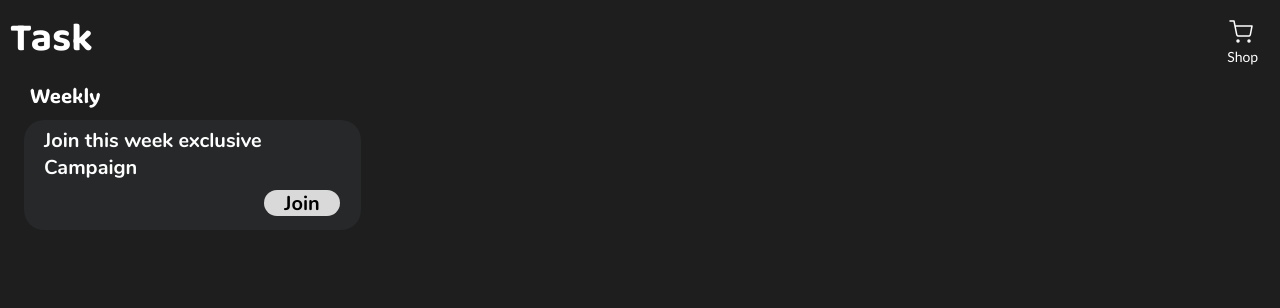
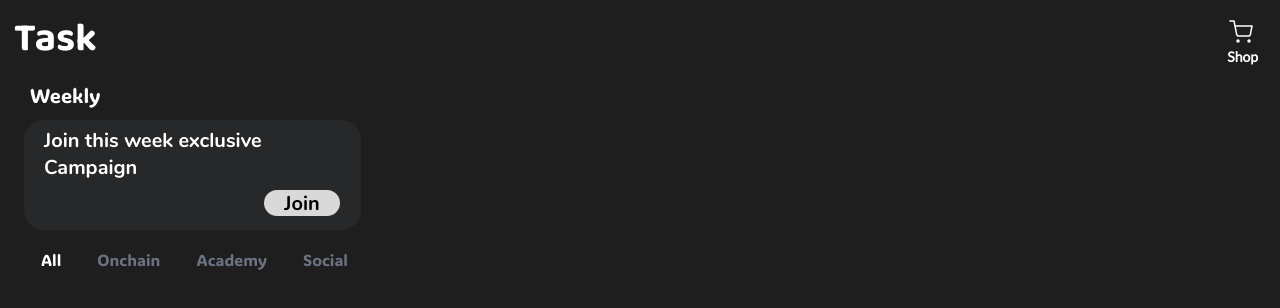
Before and after one commit to tungleanh0902/learn-to-earn-fe, a React (Vite) app: page /earn in a window 1280 px wide. Shown: the top 308 px of the page. Built offline with nearby package versions, Linux system fonts and the light colour scheme.

Commit message:
update: Task Categories

```diff
--- a/src/App.css
+++ b/src/App.css
@@ -93,3 +93,13 @@
   padding-top: 1rem;
   padding-bottom: 1rem;
 }
+
+.scroll-component {
+  width: 100%;
+  height: 100%;
+  overflow-y: auto;
+}
+
+.scroll-content{
+  /* doesn't need anything */
+}
--- a/src/App.jsx
+++ b/src/App.jsx
@@ -8,7 +8,7 @@ import Learn from "./Learn";
 import Leaderboard from "./Leaderboard";
 import Wallet from "./Wallet";
 import Layout from "./Components/Layout";
-import Navigation from "./Navigation";
+// import Navigation from "./Navigation";
 
 function App() {
   return (
--- a/src/Components/Layout.jsx
+++ b/src/Components/Layout.jsx
@@ -1,5 +1,5 @@
 import React from 'react';
-import Navigation from '../Navigation';
+import Navigation from './Navigation';
 
 const Layout = ({children}) => {
     return (
--- /dev/null
+++ b/src/Components/Task.jsx
@@ -0,0 +1,32 @@
+import React, { useState } from 'react';
+// import TaskItem from './TaskItem';
+
+const Task = () => {
+    const Categories = [
+        { name: "All" },
+        { name: "Onchain" },
+        { name: "Academy" },
+        { name: "Social"},
+    ];
+    const [active, setActive] = useState(0);
+
+    const handleClick = (index) => {
+        setActive(index);
+    }
+
+    return (
+        <div>
+            <ul className="flex space-x-1">
+                {Categories.map((category, i) => (
+                    <li key={i} className={`cursor-pointer ${active === i ? 'text-white' : 'text-gray-500'}`} onClick={() => handleClick(i)}>
+                        <a className="block px-4 py-2 font-adlam-display">
+                            {category.name}
+                        </a>
+                    </li>
+                ))}
+            </ul>
+        </div>
+    );
+};
+
+export default Task;
--- a/src/Earn.jsx
+++ b/src/Earn.jsx
@@ -2,12 +2,13 @@ import React from 'react';
 import task from './assets/task.png';
 import shoppingCart from './assets/shopping-cart.svg';
 import WeeklyCampaign from './Components/WeeklyCampaign';
+import Task from './Components/Task';
 
 const Earn = () => {
     return (
         <div className="bg-[#1e1e1e] flex flex-row w-screen">
             <div className="bg-[#1e1e1e] overflow-hidden w-screen h-screen relative">
-                <div className="absolute left-[10px] text-[40px] font-baloo font-bold text-white top-[10px]">
+                <div className="absolute left-[14px] text-[40px] font-baloo font-bold text-white top-[10px]">
                     Task
                 </div>
 
@@ -17,7 +18,7 @@ const Earn = () => {
                         alt="Shopping cart"
                         className="w-6 h-6"
                     ></img>
-                    <div className="relative top-[2px] font-lato-regular text-white text-[14px] right-[2px]">
+                    <div className="relative font-bold top-[2px] font-lato-regular text-white text-[14px] right-[2px]">
                         Shop
                     </div>
                 </div>
@@ -29,6 +30,11 @@ const Earn = () => {
                 <div className="relative top-[120px]">
                     <WeeklyCampaign />
                 </div>
+
+                <div className="relative top-[130px] left-[25px]">
+                    <Task />
+                </div>
+
             </div>
         </div>
     );
--- a/src/Home.jsx
+++ b/src/Home.jsx
@@ -6,7 +6,7 @@ import checkIcon from './assets/check-icon.svg';
 import shoppingCart from './assets/shopping-cart.svg';
 import rectangle1071 from './assets/rectangle-1071.png';
 import { Link } from 'react-router-dom';
-import Navigation from './Navigation';
+import Navigation from './Components/Navigation';
 
 const user = {
     name: 'top1server',
```
Also changed, not shown: src/Components/Navigation.jsx (renamed from src/Navigation.jsx, +5 -5 lines), src/assets/Tonwallet.png (added).
